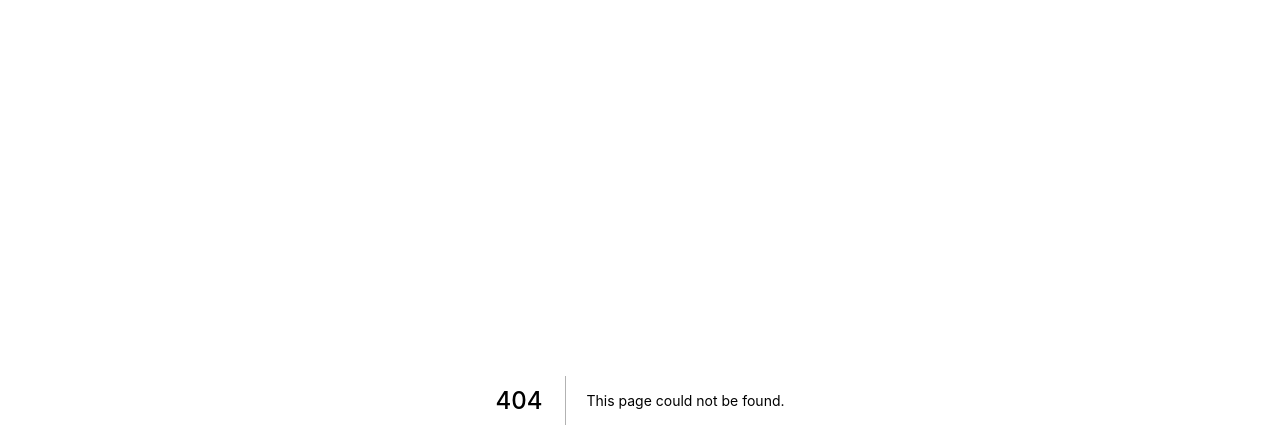
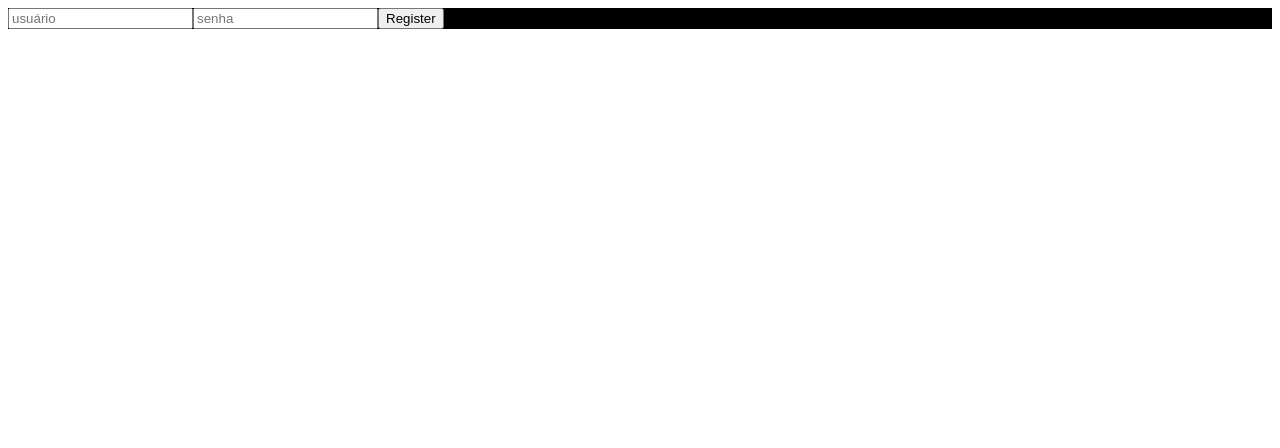
Before and after one commit to savio591/mce-crud-front-end-react, a Next.js app: page /login in a window 1280 px wide. Before the commit this address had no page. Shown: the top 448 px of the page. Built offline with nearby package versions, Linux system fonts and the light colour scheme.

Commit message:
Possible Global Component - User form: Initial form body #3

```diff
--- /dev/null
+++ b/src/components/Form.tsx
@@ -0,0 +1,14 @@
+import { FormHTMLAttributes, ReactNode } from 'react';
+import styles from '../styles/Form.module.scss';
+
+interface FormProps extends FormHTMLAttributes<HTMLFormElement> {
+  children: ReactNode;
+}
+
+export function Form({ children, ...props }: FormProps): JSX.Element {
+  return (
+    <form {...props} className={styles.form}>
+      {children}
+    </form>
+  );
+}
--- /dev/null
+++ b/src/pages/api/test.ts
@@ -0,0 +1,11 @@
+import { NextApiRequest, NextApiResponse } from 'next';
+
+export default function handler(
+  req: NextApiRequest,
+  res: NextApiResponse
+): void {
+  if (req.method === 'POST') {
+    return res.status(200).json({ message: 'ok' });
+  }
+  return res.status(400).json({ message: `error` });
+}
--- /dev/null
+++ b/src/pages/login.tsx
@@ -0,0 +1,74 @@
+import { GetStaticProps } from 'next';
+import { useRouter } from 'next/dist/client/router';
+import Head from 'next/head';
+import { SyntheticEvent, useState } from 'react';
+
+import { Form } from '../components/Form';
+
+export default function Login(): JSX.Element {
+  const router = useRouter();
+  const [username, setUsername] = useState('');
+  const [password, setPassword] = useState('');
+
+  function delay(ms: number): Promise<void> {
+    return new Promise(resolve => setTimeout(resolve, ms));
+  }
+
+  async function handlerLogin(event: SyntheticEvent): Promise<void> {
+    event.preventDefault();
+
+    if (username === 'savio591' && password === 'shoppng591') {
+      const response = await fetch('/api/test', { method: 'POST' });
+
+      if (response.ok) {
+        setUsername('Sucesso!!');
+        await delay(2000);
+        router.push('/dashboard');
+        return;
+      }
+      setUsername('NN deu certo man');
+    }
+  }
+
+  return (
+    <>
+      <Head>
+        <title>Login | MCE Tech</title>
+      </Head>
+      <main>
+        <Form onSubmit={handlerLogin}>
+          <label htmlFor="username" aria-labelledby="username">
+            <input
+              id="username"
+              type="text"
+              autoComplete="nickname"
+              placeholder="usuário"
+              value={username}
+              onInput={event => setUsername(event.currentTarget.value)}
+              required
+            />
+          </label>
+          <label htmlFor="password" aria-labelledby="password">
+            <input
+              id="password"
+              type="password"
+              placeholder="senha"
+              autoComplete="current-password"
+              value={password}
+              onInput={event => setPassword(event.currentTarget.value)}
+              required
+            />
+          </label>
+          <button type="submit">Register</button>
+        </Form>
+      </main>
+    </>
+  );
+}
+
+export const getStaticProps: GetStaticProps = async () => {
+  return {
+    props: { message: 'ok' },
+    revalidate: 60 * 60 * 24,
+  };
+};
--- /dev/null
+++ b/src/styles/Form.module.scss
@@ -0,0 +1,3 @@
+.form {
+  background-color: black;
+}
```
